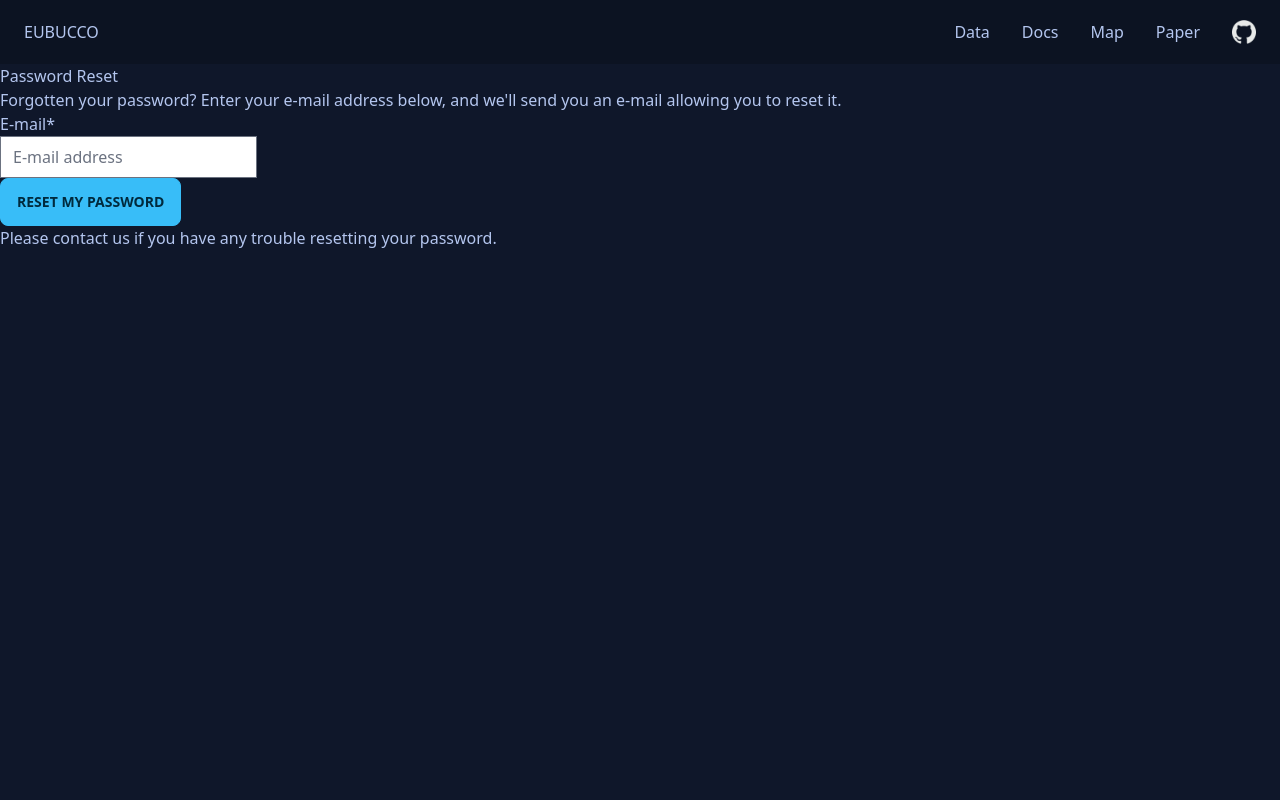
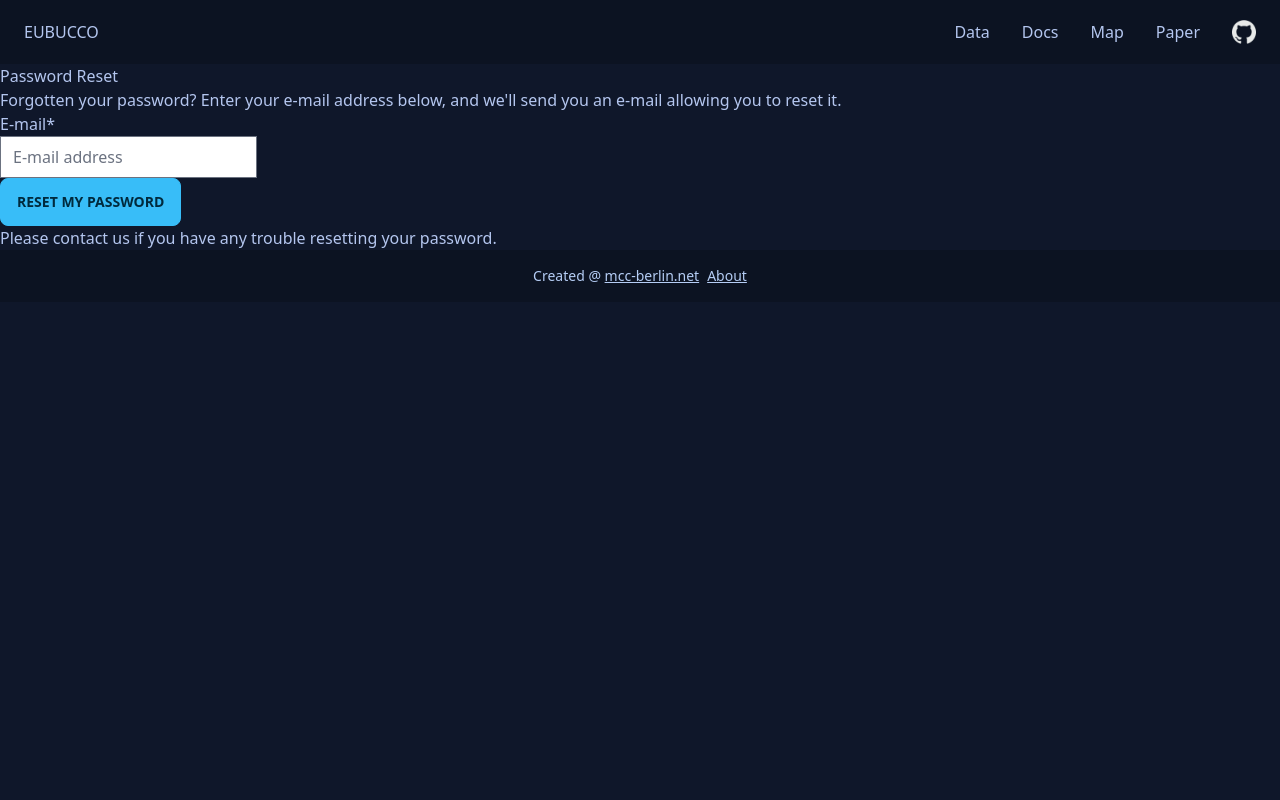
Before and after one commit to ai4up/eubucco.com, a Django app: page /accounts/password/reset/ in a window 1280 px wide. Run offline with Django 3.2, Linux system fonts and the light colour scheme; style sheets or scripts are compiled from the project's sources; parts of the project's set-up code (start-up, migrations or seed data) failed here and were passed over; some libraries are stand-ins or nearby versions.

Commit message:
fixed double scrolling, added footer and link to about page

```diff
--- a/eubucco/templates/base.html
+++ b/eubucco/templates/base.html
@@ -139,6 +139,14 @@
 {#    </ul>#}
 {#  </div>#}
 {#</div>#}
+
+<div class="drawer drawer-end">
+  <input id="my-drawer" type="checkbox" class="drawer-toggle"/>
+  <div class="drawer-content">
+    <div class="flex flex-col">
+
+      <div class=" flex flex-col">
+        {#    <!-- Page content here -->#}
         <header class="sticky top-0 z-50">
           <div class="navbar w-full bg-base-300">
             <div class="flex-1 px-2 mx-2"><a href="/">EUBUCCO</a></div>
@@ -180,15 +188,15 @@
             {#                </div>#}
           </div>
         </header>
-<div class="drawer h-[calc(100vh-64px)] drawer-end">
-  <input id="my-drawer" type="checkbox" class="drawer-toggle"/>
-  <div class="drawer-content">
-    <div class="flex flex-col">
 
-      <div class="">
-        {#    <!-- Page content here -->#}
         {% block content %}
         {% endblock content %}
+        <footer class="footer p-4 bg-base-300 text-neutral-content justify-center bottom-0 mt-auto">
+          <div class="items-center grid-flow-col">
+            <p>Created @ <a class="link" href="https://www.mcc-berlin.net/">mcc-berlin.net</a></p>
+            <a class="link" href="{% url 'about' %}">About</a>
+          </div>
+        </footer>
       </div>
     </div>
   </div>
@@ -215,6 +223,5 @@
 {#  </article>#}
 {#</div>#}
 </div>
-
 </body>
 </html>
```
Lines whose indentation alone changed are shown as unchanged.
